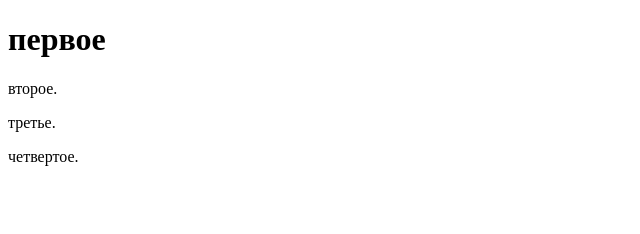
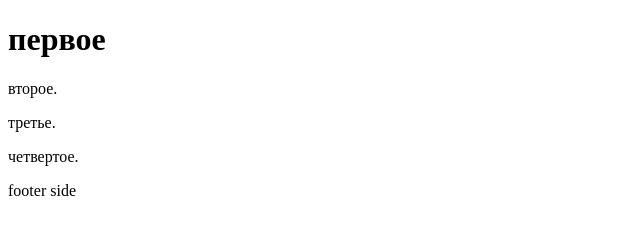
Before and after one commit to Ethan-district/Elturan-s-repository-3, a plain HTML site: page index.html in a window 1280 px wide. Shown: the full height of the page, 0-640 px from the left. Drawn offline with Linux system fonts and the light colour scheme.

Commit message:
added footer

```diff
--- a/index.html
+++ b/index.html
@@ -6,6 +6,7 @@
 <p>второе.</p>
 <p>третье.</p>
 <header>четвертое.</header>
+<p>footer side</p>
 
 </body>
 </html>
```
